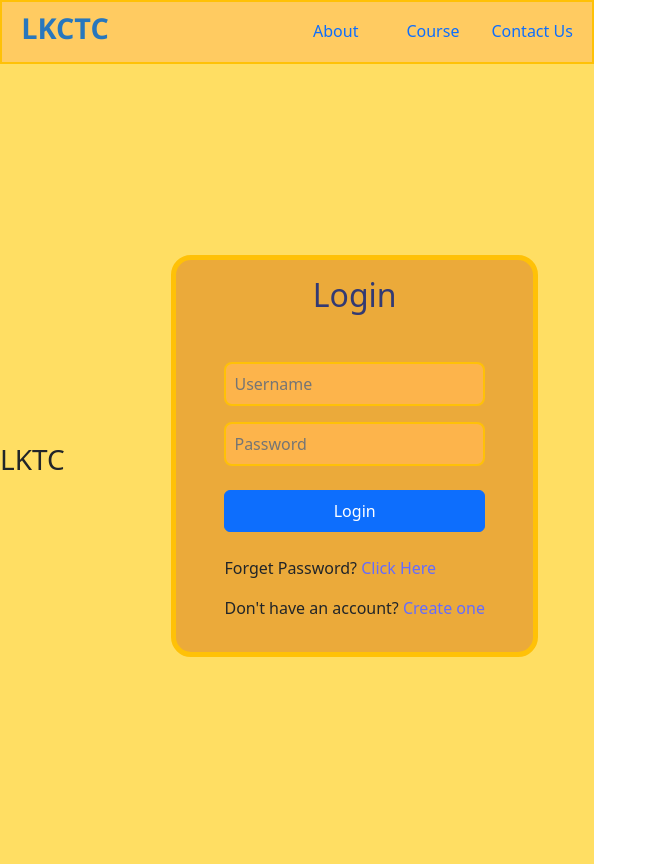
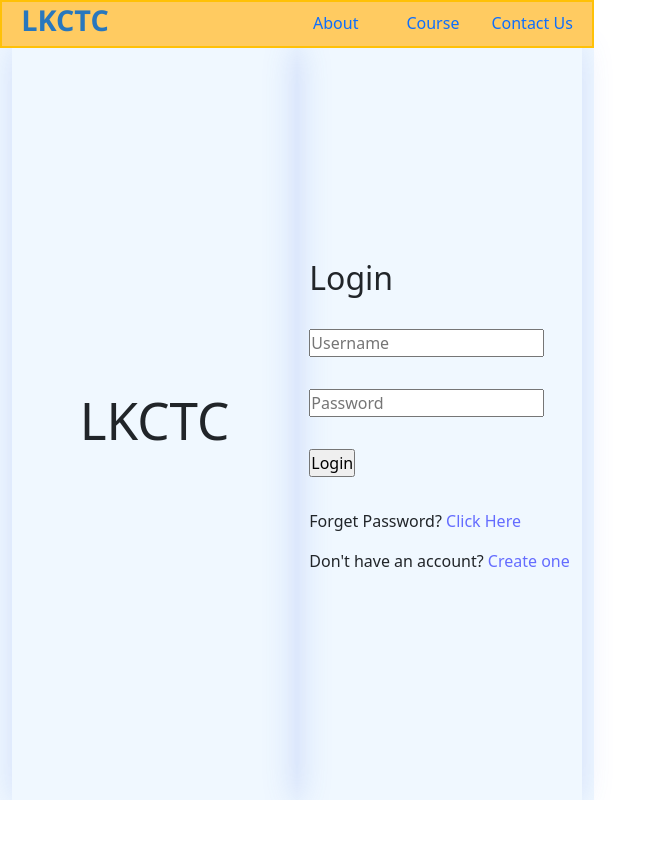
Before and after one commit to codebyanshu/College_Management_System, a React (Vite) app: page / in a window 1280 px wide. Shown: the whole page, without its empty margins (0-657 px from the left). After the commit the page ends 800 px from the top, so only its background shows below. Built offline with nearby package versions, Linux system fonts and the light colour scheme; the HTML template or start-up script is replaced by a standard one.

Commit message:
Change the Color

```diff
--- a/src/App.css
+++ b/src/App.css
@@ -8,8 +8,8 @@
 
 .headbody
 {
-  height: 8vh;
-  padding: 0.2rem 1.2rem;
+  height: 3rem;
+  padding: 1rem 1.2rem;
   display: grid;
   align-content: center;
   grid-template-columns: repeat(2,1fr);
@@ -34,19 +34,29 @@
 
 }
 
-.loginBody
+.container
 {
-  height: 100vh;
-  display: flex;
-  align-items: center;
-  justify-content: center;
-
-  .container
+  background-color: aliceblue;
+  display: grid;
+  height: calc(100vh - 3rem);
+  grid-template-columns: repeat(2,1fr);
+  grid-template-rows: 1fr;
+  align-content: center;
+  input{
+    display: block;
+    margin: 2rem 0;
+  }
+  .collageImage{
+    background-color: #f0f8ff;
+    align-content: center;
+    text-align: center;
+    box-shadow: 0.1rem 0 2rem rgb(65, 105, 225 , 0.2) ;
+  }
+  .loginSection
   {
-    flex-grow: 1;
-  }
-  .icon
-  {
-    flex-grow: 2;
+    justify-items: center;
+    align-content: center;
+    box-shadow: -0.1rem 0 2rem rgb(65, 105, 225 , 0.2);
+    padding: 10px;
   }
 }
--- a/src/App.jsx
+++ b/src/App.jsx
@@ -1,6 +1,6 @@
 import Login from "./screens/Login"
 import React from "react"
-import './App.css'
+// import './App.css'
 
 function App() {
   return (
--- a/src/screens/Login.jsx
+++ b/src/screens/Login.jsx
@@ -1,16 +1,18 @@
 import React from "react";
+import "./Loginstyle.css"
 
 let style = {
-  backgroundColor: "rgb(235, 170, 58)",
+  backgroundColor: "#f0f8ff",
   borderRadius: "20px",
 };
 
 function Login() {
   return (
     <>
-    <div style={{backgroundColor : "#FFDE63"}}>
-      <Login_head />
-      <Login_body />
+      <div style={{ backgroundColor: "#f0f8ff" }}>
+        <Login_head />
+        {/* <Login_body /> */}
+        <Logincontent />
       </div>
     </>
   );
@@ -107,4 +109,34 @@ function Login_body() {
     </div>
   );
 }
-      export default Login;
+
+
+function Logincontent() {
+  return (
+    <div className="container">
+      <div className="collageImage">
+        <h1>LKCTC</h1>
+      </div>
+      <div className="loginSection">
+          <div>
+            <div>
+              <h2>  Login </h2>
+              <form action="">
+                <input type="text" placeholder="Username" />
+                <input  type="password"  placeholder="Password"/>
+                <input  type="submit"  value="Login" />
+                <p>
+                 Forget Password? <a href="#">Click Here</a>
+                </p>
+                <p>
+                  Don't have an account? <a href="#">Create one</a>
+                </p>
+              </form>
+            </div>
+          </div>
+        </div>
+      </div>
+  );
+}
+
+export default Login;
--- /dev/null
+++ b/src/screens/Loginstyle.css
@@ -0,0 +1,62 @@
+*
+{
+  margin: 0;
+  padding: 0;
+  box-sizing: border-box;
+}
+
+
+.headbody
+{
+  height: 3rem;
+  padding: 1rem 1.2rem;
+  display: grid;
+  align-content: center;
+  grid-template-columns: repeat(2,1fr);
+  position: sticky;
+  top: 0px;
+  .nav-bar ul {
+    height: 100%;
+    font-size: 1rem ;
+    align-items: center;
+    display: flex;
+    justify-content: flex-end;
+    gap: 2rem;
+  }
+  .cName h1
+  {
+    margin-top: 8px;
+    font-size: 1.8rem;
+    font-weight: 700;
+    font-family: 'Segoe UI';
+    color: #2877bd;
+  }
+
+}
+
+.container
+{
+  background-color: aliceblue;
+  display: grid;
+  height: calc(100vh - 3rem);
+  grid-template-columns: repeat(2,1fr);
+  grid-template-rows: 1fr;
+  align-content: center;
+  input{
+    display: block;
+    margin: 2rem 0;
+  }
+  .collageImage{
+    background-color: #f0f8ff;
+    align-content: center;
+    text-align: center;
+    box-shadow: 0.1rem 0 2rem rgb(65, 105, 225 , 0.2) ;
+  }
+  .loginSection
+  {
+    justify-items: center;
+    align-content: center;
+    box-shadow: -0.1rem 0 2rem rgb(65, 105, 225 , 0.2);
+    padding: 10px;
+  }
+}
```
